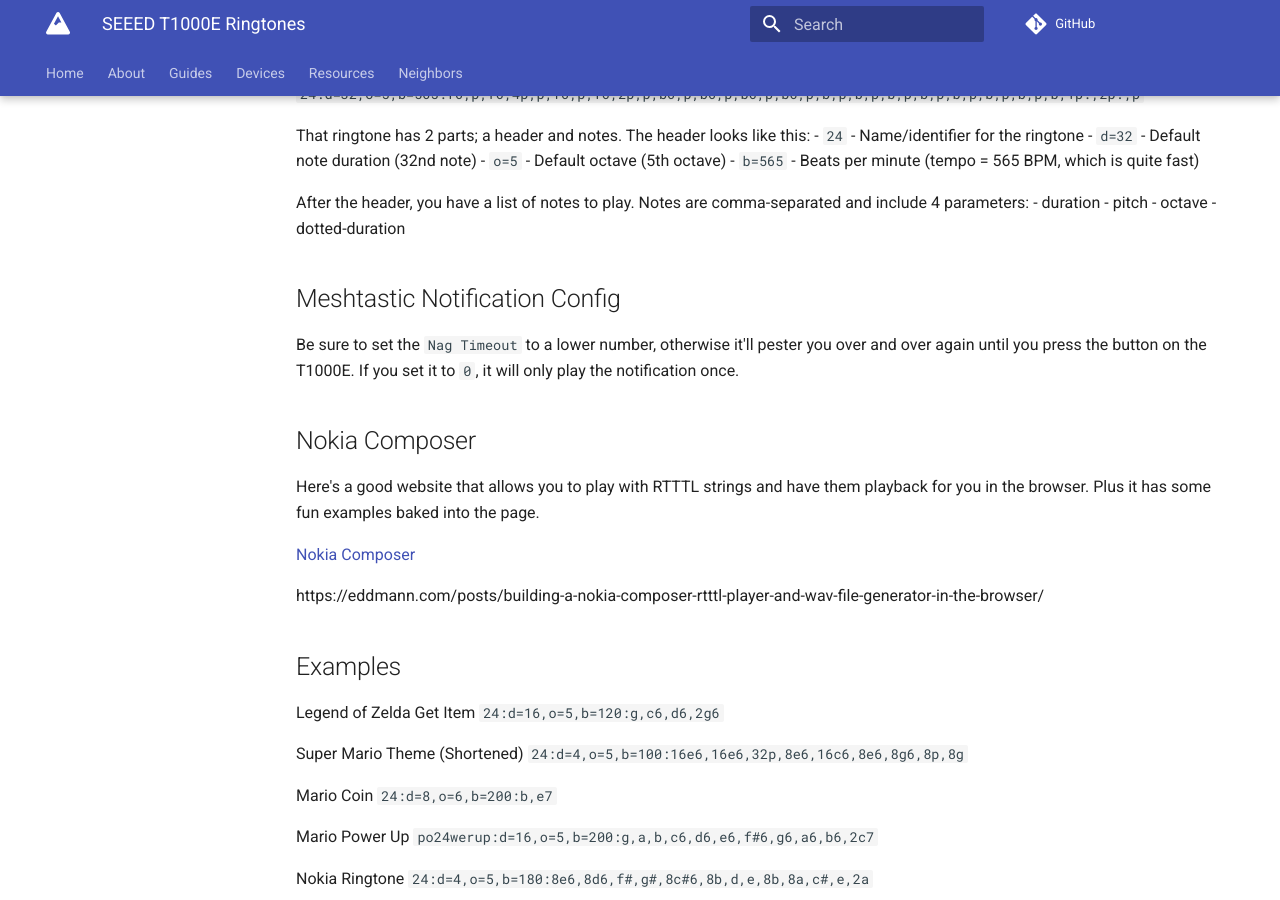
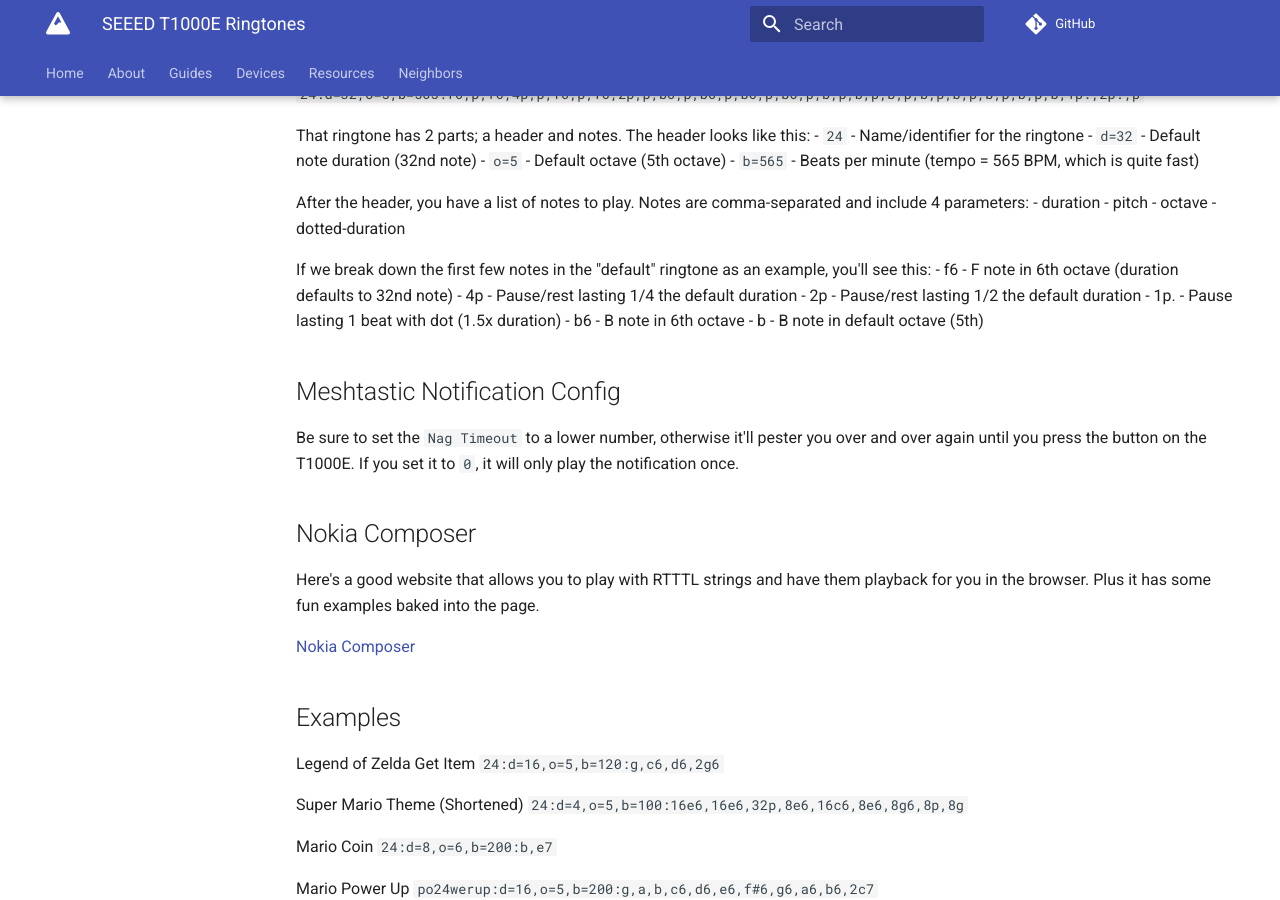
Before and after one commit to MtnMesh/mtnmesh.github.io, an MkDocs documentation site: the page built from docs/guides/t1000e.md, in a window 1280 px wide and 900 px high, scrolled down 423 px. Built offline with MkDocs 1.6.1 and Material for MkDocs 9.7.7, drawn with Linux system fonts in a browser that asks for light colours; comment, search, counter and statistics services are not loaded.

Commit message:
Update t1000e.md

```diff
--- a/docs/guides/t1000e.md
+++ b/docs/guides/t1000e.md
@@ -22,6 +22,14 @@ After the header, you have a list of notes to play. Notes are comma-separated an
 - octave
 - dotted-duration
 
+If we break down the first few notes in the "default" ringtone as an example, you'll see this:
+- f6 - F note in 6th octave (duration defaults to 32nd note)
+- 4p - Pause/rest lasting 1/4 the default duration
+- 2p - Pause/rest lasting 1/2 the default duration
+- 1p. - Pause lasting 1 beat with dot (1.5x duration)
+- b6 - B note in 6th octave
+- b - B note in default octave (5th)
+
 ## Meshtastic Notification Config
 Be sure to set the `Nag Timeout` to a lower number, otherwise it'll pester you over and over again until you press the button on the T1000E. If you set it to `0`, it will only play the notification once.
 
@@ -29,8 +37,6 @@ Be sure to set the `Nag Timeout` to a lower number, otherwise it'll pester you o
 Here's a good website that allows you to play with RTTTL strings and have them playback for you in the browser. Plus it has some fun examples baked into the page.
 
 [Nokia Composer](https://eddmann.com/nokia-composer-web/)
-
-https://eddmann.com/posts/building-a-nokia-composer-rtttl-player-and-wav-file-generator-in-the-browser/
 
 ## Examples
 Legend of Zelda Get Item
```
